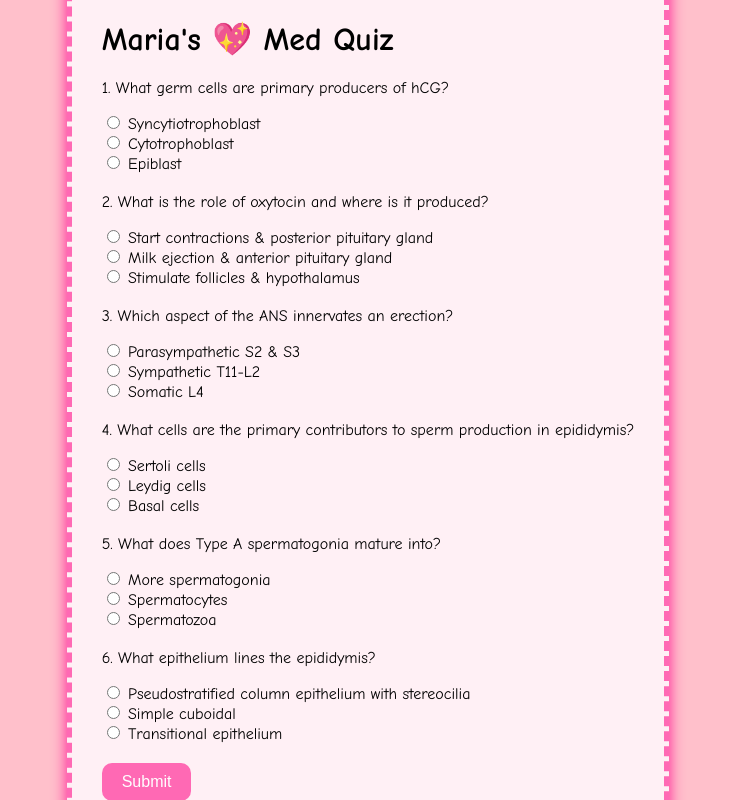
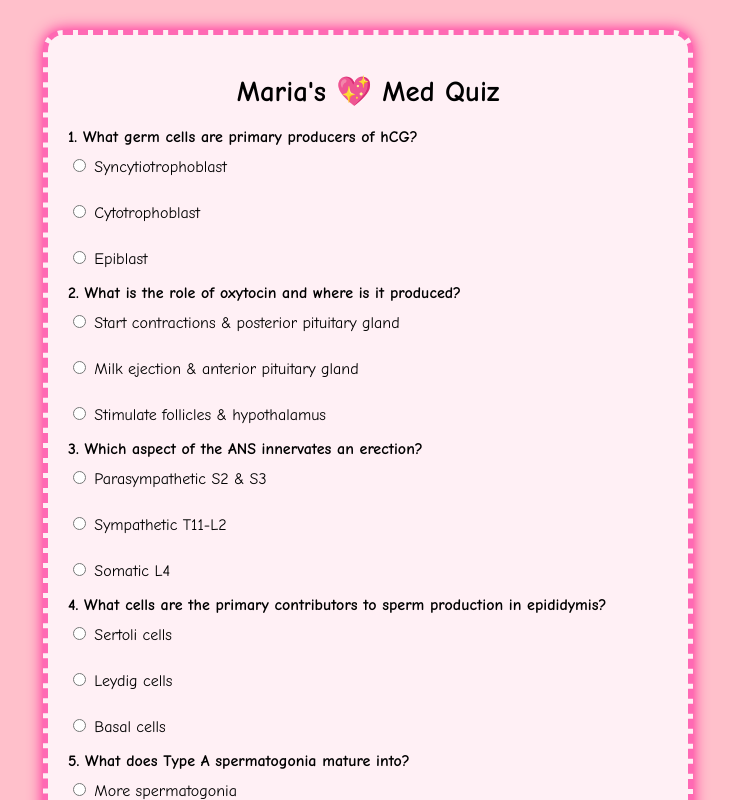
Before and after one commit to dqwdwq2dwqd123/rep, a plain HTML site: page index.html in a window 1280 px wide. Shown: the top 800 px of the page, without its empty margins (272-1007 px from the left). Drawn offline with Linux system fonts and the light colour scheme.

Commit message:
Update styles.css

```diff
--- a/styles.css
+++ b/styles.css
@@ -1,24 +1,44 @@
-
 body {
   background: pink;
   font-family: 'Comic Sans MS', cursive, sans-serif;
+  margin: 0;
+  padding: 0;
   display: flex;
   justify-content: center;
-    align-items: center;
-    height: 100vh;
-    margin: 0;
+  align-items: start; /* Start instead of center to avoid content getting cut off */
+  min-height: 100vh;
+  box-sizing: border-box;
 }
+
 .quiz-container {
   background: #fff0f5;
   border: 5px dashed hotpink;
-    padding: 30px;
+  padding: 20px;
   border-radius: 20px;
   box-shadow: 0 0 15px deeppink;
   animation: fadeIn 1s ease-in;
+  width: 90%;
+  max-width: 600px;
+  margin-top: 30px;
+  margin-bottom: 30px;
 }
-.question {
-    margin-bottom: 20px;
+
+h1 {
+  font-size: 1.8rem;
+  text-align: center;
+  word-wrap: break-word;
 }
+
+.question p {
+  margin-bottom: 10px;
+  font-weight: bold;
+}
+
+label {
+  display: block;
+  margin-bottom: 8px;
+}
+
 button {
   background-color: hotpink;
   color: white;
@@ -28,11 +48,29 @@ button {
   cursor: pointer;
   font-size: 1rem;
   transition: transform 0.3s ease;
+  margin-top: 20px;
 }
+
 button:hover {
   transform: scale(1.1);
 }
+
 @keyframes fadeIn {
   from { opacity: 0; transform: translateY(-20px); }
   to { opacity: 1; transform: translateY(0); }
 }
+
+/* Make things more touch-friendly and readable on small screens */
+@media (max-width: 480px) {
+  h1 {
+    font-size: 1.5rem;
+  }
+
+  button {
+    width: 100%;
+  }
+
+  .quiz-container {
+    padding: 15px;
+  }
+}
```
Lines whose indentation alone changed are shown as unchanged.
